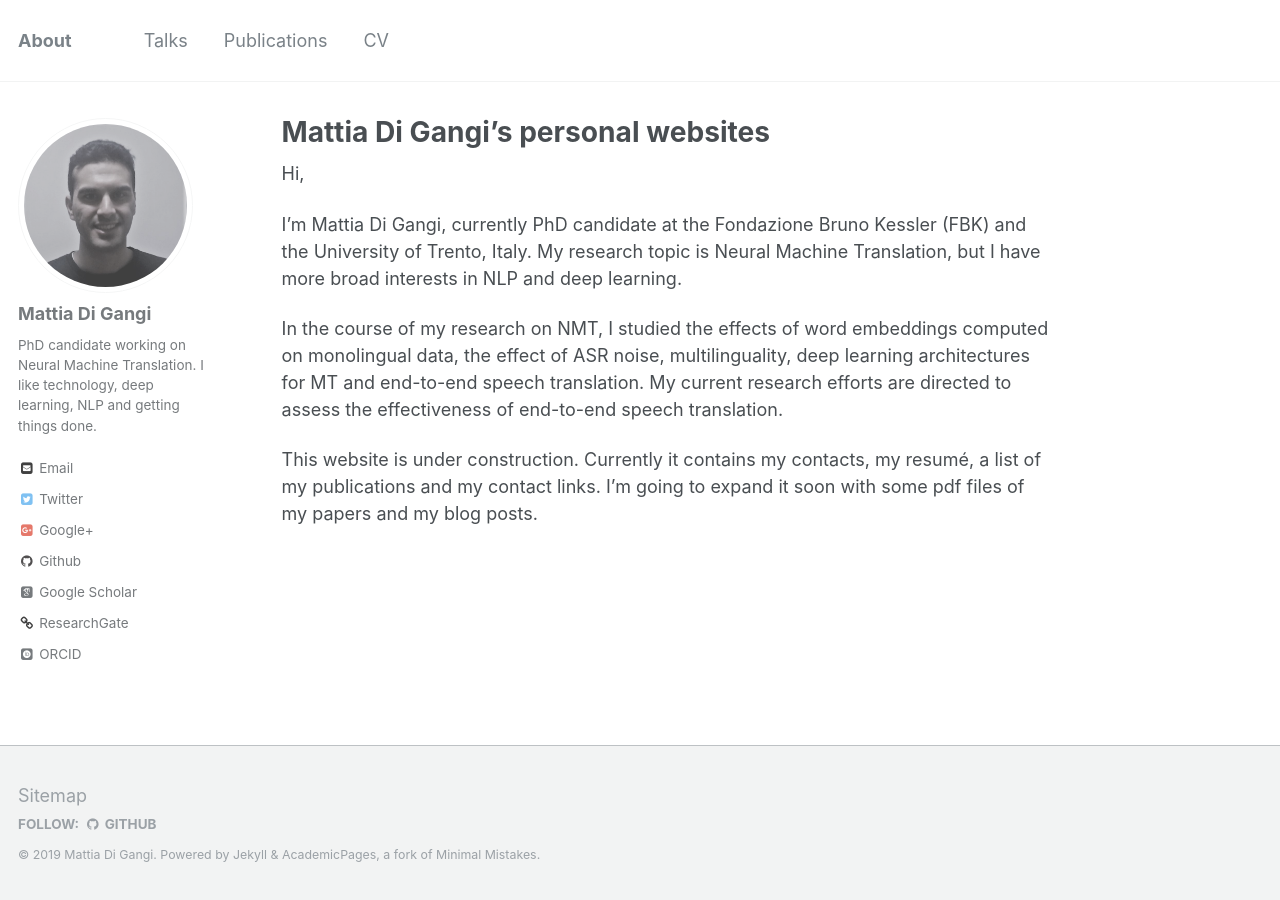
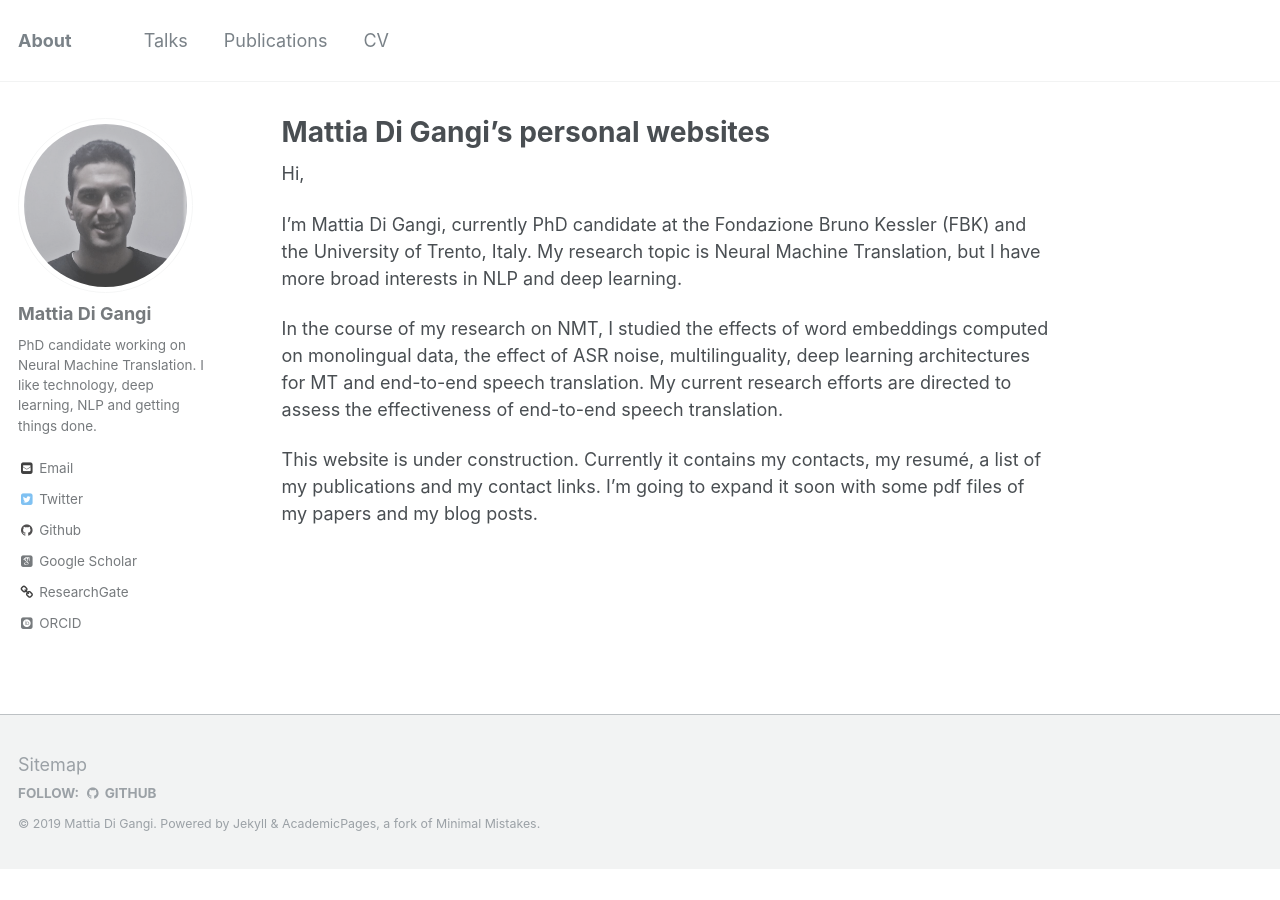
Before and after one commit to mattiadg/mattiadg.github.io, a Jekyll site: the page built from _pages/about.md, in a window 1280 px wide. Built offline with Jekyll 4.4.1, drawn with Linux system fonts in a browser that asks for light colours; some web fonts are replaced.

Commit message:
Update _config.yml

```diff
--- a/_config.yml
+++ b/_config.yml
@@ -93,12 +93,12 @@ author:
   facebook         :
   foursquare       :
   github           : "mattiadg"
-  google_plus      : "https://medium.com/@mattiadigangi"
+  google_plus      :
   keybase          :
   instagram        :
   lastfm           :
   linkedin         :
-  medium           :
+  medium           : "https://medium.com/@mattiadigangi"
   orcid            : "https://orcid.org/0000-0003-4491-0025"
   pinterest        :
   soundcloud       :
```
